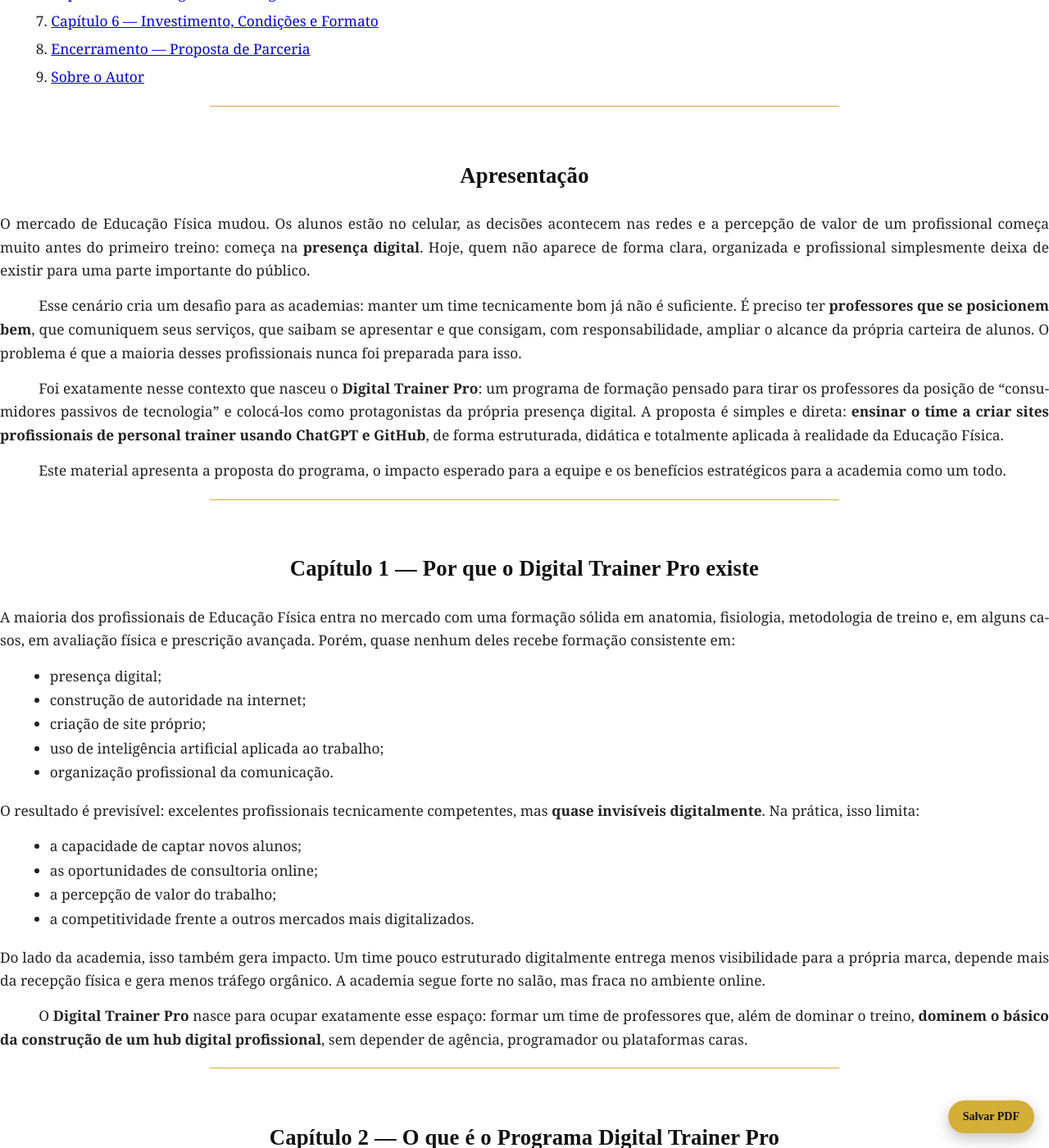
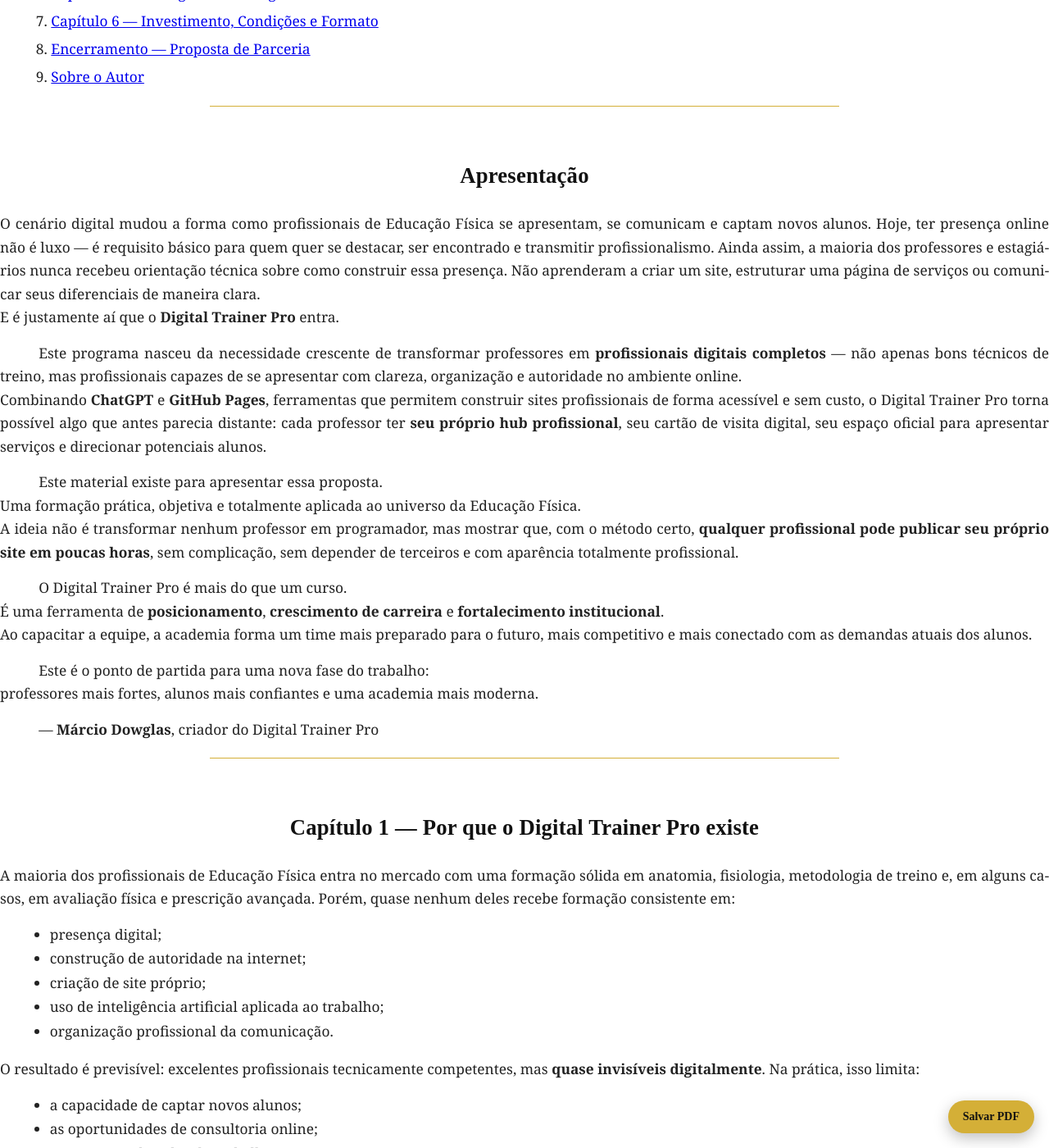
Before and after one commit to mbritodowglas-collab/ebook-creator, a Jekyll site: the page built from ebooks/digital-trainer-pro.md, in a window 1280 px wide and 1400 px high, scrolled down 1442 px. Shown: the whole window at 82% size. Built offline with Jekyll 4.4.1, drawn with Linux system fonts in a browser that asks for light colours.

Commit message:
Atualizar o digital-trainer-pro.md

```diff
--- a/ebooks/digital-trainer-pro.md
+++ b/ebooks/digital-trainer-pro.md
@@ -41,13 +41,25 @@
 
 # <span id="apresentacao">Apresentação</span>
 
-O mercado de Educação Física mudou. Os alunos estão no celular, as decisões acontecem nas redes e a percepção de valor de um profissional começa muito antes do primeiro treino: começa na **presença digital**. Hoje, quem não aparece de forma clara, organizada e profissional simplesmente deixa de existir para uma parte importante do público.
+O cenário digital mudou a forma como profissionais de Educação Física se apresentam, se comunicam e captam novos alunos. Hoje, ter presença online não é luxo — é requisito básico para quem quer se destacar, ser encontrado e transmitir profissionalismo.
+Ainda assim, a maioria dos professores e estagiários nunca recebeu orientação técnica sobre como construir essa presença. Não aprenderam a criar um site, estruturar uma página de serviços ou comunicar seus diferenciais de maneira clara.
+E é justamente aí que o **Digital Trainer Pro** entra.
 
-Esse cenário cria um desafio para as academias: manter um time tecnicamente bom já não é suficiente. É preciso ter **professores que se posicionem bem**, que comuniquem seus serviços, que saibam se apresentar e que consigam, com responsabilidade, ampliar o alcance da própria carteira de alunos. O problema é que a maioria desses profissionais nunca foi preparada para isso.
+Este programa nasceu da necessidade crescente de transformar professores em **profissionais digitais completos** — não apenas bons técnicos de treino, mas profissionais capazes de se apresentar com clareza, organização e autoridade no ambiente online.
+Combinando **ChatGPT** e **GitHub Pages**, ferramentas que permitem construir sites profissionais de forma acessível e sem custo, o Digital Trainer Pro torna possível algo que antes parecia distante: cada professor ter **seu próprio hub profissional**, seu cartão de visita digital, seu espaço oficial para apresentar serviços e direcionar potenciais alunos.
 
-Foi exatamente nesse contexto que nasceu o **Digital Trainer Pro**: um programa de formação pensado para tirar os professores da posição de “consumidores passivos de tecnologia” e colocá-los como protagonistas da própria presença digital. A proposta é simples e direta: **ensinar o time a criar sites profissionais de personal trainer usando ChatGPT e GitHub**, de forma estruturada, didática e totalmente aplicada à realidade da Educação Física.
+Este material existe para apresentar essa proposta.
+Uma formação prática, objetiva e totalmente aplicada ao universo da Educação Física.
+A ideia não é transformar nenhum professor em programador, mas mostrar que, com o método certo, **qualquer profissional pode publicar seu próprio site em poucas horas**, sem complicação, sem depender de terceiros e com aparência totalmente profissional.
 
-Este material apresenta a proposta do programa, o impacto esperado para a equipe e os benefícios estratégicos para a academia como um todo.
+O Digital Trainer Pro é mais do que um curso.
+É uma ferramenta de **posicionamento**, **crescimento de carreira** e **fortalecimento institucional**.
+Ao capacitar a equipe, a academia forma um time mais preparado para o futuro, mais competitivo e mais conectado com as demandas atuais dos alunos.
+
+Este é o ponto de partida para uma nova fase do trabalho:
+professores mais fortes, alunos mais confiantes e uma academia mais moderna.
+
+— **Márcio Dowglas**, criador do Digital Trainer Pro
 
 <hr class="divider-gold">
 
```
